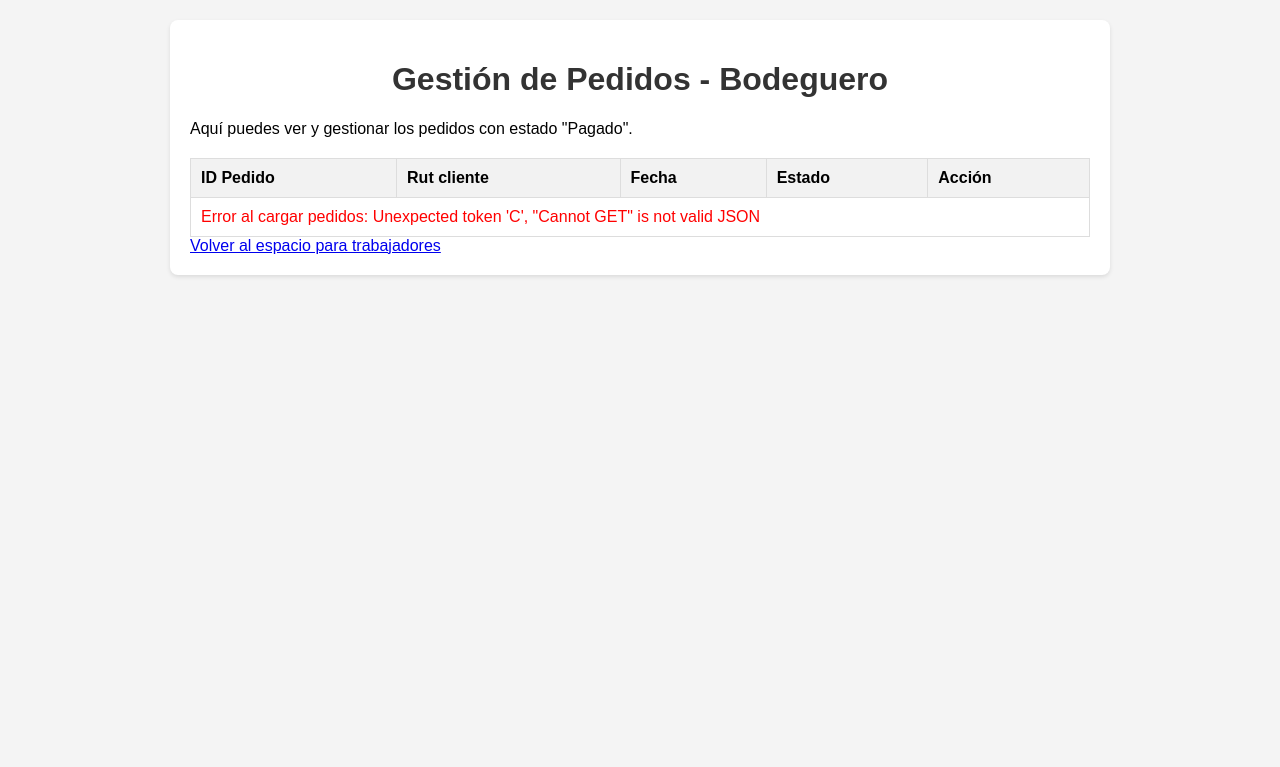
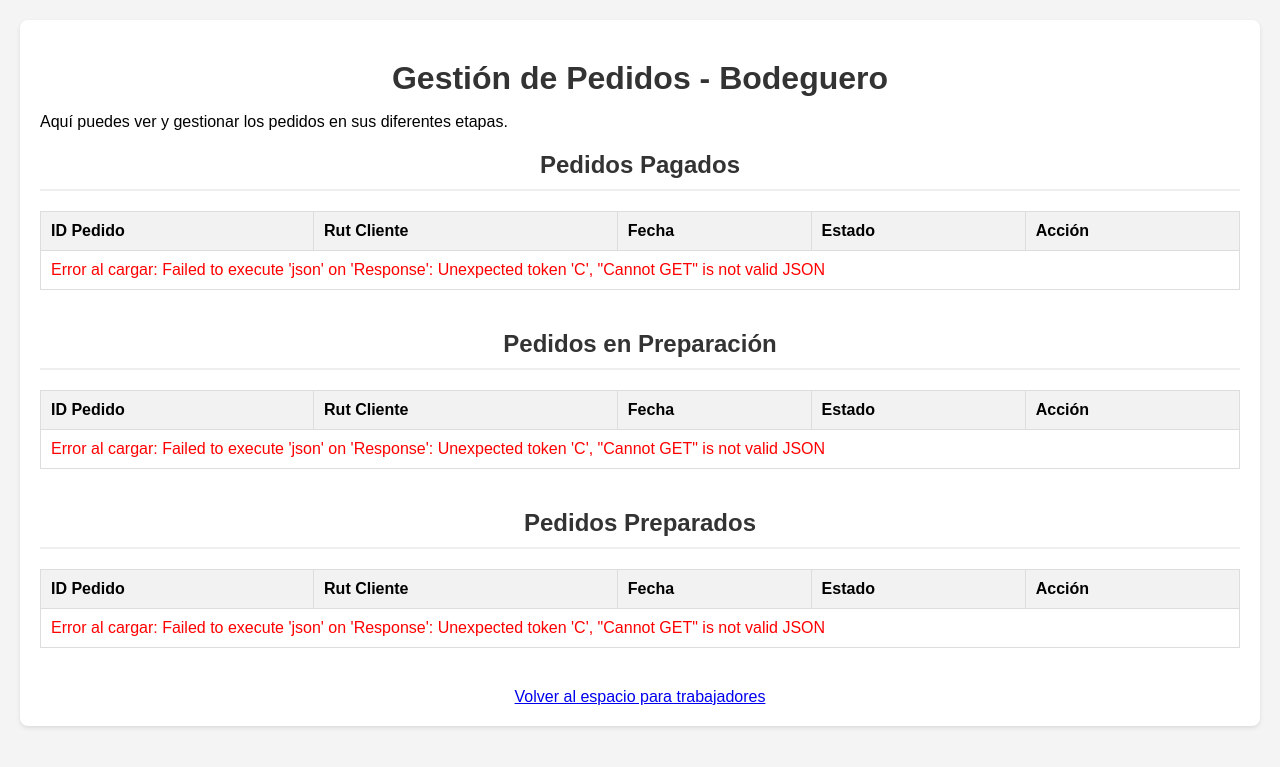
Before and after one commit to Yisus2328/integracion, a Django app: page /bodegueros/inventario/ in a window 1280 px wide. Shown: the top 767 px of the page. Run offline with Django 5.2, Linux system fonts and the light colour scheme.

Commit message:
commit con mi_inicio - falta hacer bodeguero y login admin - cambiar password

```diff
--- a/tienda/Static/css/bodeguero.css
+++ b/tienda/Static/css/bodeguero.css
@@ -1,31 +1,46 @@
-/* Estilos básicos para la tabla y botones */
+
+        /* Estilos básicos para la tabla y botones (puedes moverlos a bodeguero.css) */
         body { font-family: sans-serif; margin: 20px; background-color: #f4f4f4; }
-        .container { max-width: 900px; margin: 0 auto; background: #fff; padding: 20px; border-radius: 8px; box-shadow: 0 2px 4px rgba(0,0,0,0.1); }
-        h1 { text-align: center; color: #333; }
+        .container { max-width: 1200px; margin: 0 auto; background: #fff; padding: 20px; border-radius: 8px; box-shadow: 0 2px 4px rgba(0,0,0,0.1); margin-bottom: 20px; }
+        h1, h2 { text-align: center; color: #333; margin-top: 20px; margin-bottom: 15px; }
+        .pedidos-section { margin-bottom: 40px; }
+        .pedidos-section h2 { border-bottom: 2px solid #eee; padding-bottom: 10px; }
         table { width: 100%; border-collapse: collapse; margin-top: 20px; }
         th, td { border: 1px solid #ddd; padding: 10px; text-align: left; }
         th { background-color: #f2f2f2; }
-        .estado-pagado { color: #28a745; font-weight: bold; } /* Color para estado 'Pagado' */
-        .estado-procesado { color: #007bff; font-weight: bold; } /* Color para estado 'Procesado' */
-        .btn-procesar {
-            background-color: #ffc107; /* Amarillo */
+        .estado-pagado { color: #007bff; font-weight: bold; }
+        .estado-en_preparacion { color: #ffc107; font-weight: bold; } /* Amarillo/Naranja */
+        .estado-preparado { color: #28a745; font-weight: bold; } /* Verde */
+
+        .action-button {
+            background-color: #17a2b8; /* Azul claro */
             color: white;
             padding: 8px 12px;
             border: none;
             border-radius: 4px;
             cursor: pointer;
             font-size: 0.9em;
+            transition: background-color 0.3s ease;
+            white-space: nowrap;
         }
-        .btn-procesar:hover {
-            background-color: #e0a800;
+        .action-button:hover {
+            background-color: #138496;
         }
+
+        /* Colores específicos para los botones de transición */
+        .btn-en-preparacion { background-color: #28a745; } /* Verde */
+        .btn-en-preparacion:hover { background-color: #218838; }
+
+        .btn-preparado { background-color: #ffc107; color: #333; } /* Amarillo/Naranja */
+        .btn-preparado:hover { background-color: #e0a800; }
+
         #mensaje {
             margin-top: 15px;
             padding: 10px;
             border-radius: 5px;
             font-weight: bold;
             text-align: center;
-            display: none; /* Oculto por defecto */
+            display: none;
         }
         .mensaje-success { background-color: #d4edda; color: #155724; border: 1px solid #c3e6cb; }
         .mensaje-error { background-color: #f8d7da; color: #721c24; border: 1px solid #f5c6cb; }
@@ -40,9 +55,8 @@
             display: inline-block;
             vertical-align: middle;
             margin-left: 10px;
-            display: none; /* Oculto por defecto */
+            display: none;
         }
-
         @keyframes spin {
             0% { transform: rotate(0deg); }
             100% { transform: rotate(360deg); }
--- a/tienda/Static/js/bodeguero.js
+++ b/tienda/Static/js/bodeguero.js
@@ -1,10 +1,16 @@
 document.addEventListener('DOMContentLoaded', function() {
-    const pedidosTableBody = document.getElementById('pedidosTableBody');
+    const pedidosPagadosTableBody = document.getElementById('pedidosPagadosTableBody');
+    const pedidosEnPreparacionTableBody = document.getElementById('pedidosEnPreparacionTableBody');
+    const pedidosPreparadosTableBody = document.getElementById('pedidosPreparadosTableBody');
+
+    const noPedidosPagadosMessage = document.getElementById('noPedidosPagadosMessage');
+    const noPedidosEnPreparacionMessage = document.getElementById('noPedidosEnPreparacionMessage');
+    const noPedidosPreparadosMessage = document.getElementById('noPedidosPreparadosMessage');
+
     const mensajeDiv = document.getElementById('mensaje');
-    const noPedidosMessage = document.getElementById('noPedidosMessage');
     const loadingSpinner = document.getElementById('loadingSpinner');
 
-    const API_URL_BASE = 'http://localhost:3301';
+    const API_URL_BASE = 'http://localhost:3301'; // URL de tu API de Node.js
 
     async function showMessage(msg, type) {
         mensajeDiv.textContent = msg;
@@ -16,100 +22,150 @@ document.addEventListener('DOMContentLoaded', function() {
         mensajeDiv.textContent = '';
     }
 
-    async function fetchPedidosPagados() {
-        pedidosTableBody.innerHTML = '<tr><td colspan="7">Cargando pedidos...</td></tr>';
-        noPedidosMessage.style.display = 'none';
-        loadingSpinner.style.display = 'inline-block';
+    // Función para renderizar una tabla específica
+    function renderTable(tableBody, pedidos, noPedidosMessageElement, estado) {
+        tableBody.innerHTML = ''; // Limpiar la tabla
+        if (pedidos.length === 0) {
+            noPedidosMessageElement.style.display = 'block';
+        } else {
+            noPedidosMessageElement.style.display = 'none';
+            pedidos.forEach(pedido => {
+                const row = document.createElement('tr');
+                row.id = `pedido-${pedido.id_pedido}`;
+
+                let actionButtonHtml = '';
+                // Lógica de botones basada en el estado
+                switch (estado) {
+                    case 'Pagado':
+                        actionButtonHtml = `<button class="action-button btn-en-preparacion" data-id="${pedido.id_pedido}" data-next-state="En Preparacion">Poner en Preparación</button>`;
+                        break;
+                    case 'En Preparacion':
+                        actionButtonHtml = `<button class="action-button btn-preparado" data-id="${pedido.id_pedido}" data-next-state="Preparado">Marcar como Preparado</button>`;
+                        break;
+                    case 'Preparado':
+                        actionButtonHtml = `<span>Listo para Despacho</span>`; // No hay más acciones para el bodeguero aquí
+                        break;
+                }
+
+                row.innerHTML = `
+                    <td>${pedido.id_pedido}</td>
+                    <td>${pedido.rut}</td>
+                    <td>${new Date(pedido.fecha).toLocaleDateString('es-ES', { day: '2-digit', month: '2-digit', year: 'numeric' })}</td>
+                    <td><span class="estado-${pedido.estado.toLowerCase().replace(/ /g, '_')}">${pedido.estado}</span></td>
+                    <td>${actionButtonHtml}</td>
+                `;
+                tableBody.appendChild(row);
+            });
+        }
+    }
+
+    // Función principal para cargar todos los pedidos por sus estados
+    async function fetchAllPedidosByStates() {
+        // Mostrar spinners/mensajes de carga y ocultar mensajes de "no hay pedidos"
+
+
+        noPedidosPagadosMessage.style.display = 'none';
+        noPedidosEnPreparacionMessage.style.display = 'none';
+        noPedidosPreparadosMessage.style.display = 'none';
+        loadingSpinner.style.display = 'inline-block'; // Asegura que el spinner esté visible
 
         try {
-            const response = await fetch(`${API_URL_BASE}/pedidos/pagados`);
-            if (!response.ok) {
-                const errorData = await response.json();
-                throw new Error(errorData.message || 'Error al obtener los pedidos.');
+            // Realizar las tres llamadas a la API en paralelo
+            const [responsePagados, responseEnPreparacion, responsePreparados] = await Promise.all([
+                fetch(`${API_URL_BASE}/pedidos/pagados`),
+                fetch(`${API_URL_BASE}/pedidos/en-preparacion`),
+                fetch(`${API_URL_BASE}/pedidos/preparados`)
+            ]);
+
+            const dataPagados = await responsePagados.json();
+            const dataEnPreparacion = await responseEnPreparacion.json();
+            const dataPreparados = await responsePreparados.json();
+
+            loadingSpinner.style.display = 'none'; // Ocultar spinner una vez que todos los datos son recibidos
+
+            // Renderizar cada tabla con sus datos correspondientes
+            if (dataPagados.success) {
+                renderTable(pedidosPagadosTableBody, dataPagados.pedidos, noPedidosPagadosMessage, 'Pagado');
+            } else {
+                pedidosPagadosTableBody.innerHTML = `<tr><td colspan="5" style="color:red;">Error al cargar: ${dataPagados.message || 'Desconocido'}</td></tr>`;
+                showMessage(`Error al cargar pedidos pagados: ${dataPagados.message}`, 'error');
             }
-            const data = await response.json();
 
-            loadingSpinner.style.display = 'none';
+            if (dataEnPreparacion.success) {
+                renderTable(pedidosEnPreparacionTableBody, dataEnPreparacion.pedidos, noPedidosEnPreparacionMessage, 'En Preparacion');
+            } else {
+                pedidosEnPreparacionTableBody.innerHTML = `<tr><td colspan="5" style="color:red;">Error al cargar: ${dataEnPreparacion.message || 'Desconocido'}</td></tr>`;
+                showMessage(`Error al cargar pedidos en preparación: ${dataEnPreparacion.message}`, 'error');
+            }
 
-            if (data.success && data.pedidos.length > 0) {
-                renderPedidos(data.pedidos);
-                pedidosTableBody.classList.remove('empty-state');
+            if (dataPreparados.success) {
+                renderTable(pedidosPreparadosTableBody, dataPreparados.pedidos, noPedidosPreparadosMessage, 'Preparado');
             } else {
-                pedidosTableBody.innerHTML = '';
-                noPedidosMessage.style.display = 'block';
-                pedidosTableBody.classList.add('empty-state');
+                pedidosPreparadosTableBody.innerHTML = `<tr><td colspan="5" style="color:red;">Error al cargar: ${dataPreparados.message || 'Desconocido'}</td></tr>`;
+                showMessage(`Error al cargar pedidos preparados: ${dataPreparados.message}`, 'error');
             }
+
+            // Re-adjuntar event listeners a todos los botones de acción después de renderizar
+            document.querySelectorAll('.action-button').forEach(button => {
+                button.removeEventListener('click', handleUpdateEstadoPedido); // Evitar duplicados
+                button.addEventListener('click', handleUpdateEstadoPedido);
+            });
+
         } catch (error) {
             console.error('Error al cargar pedidos:', error);
-            pedidosTableBody.innerHTML = `<tr><td colspan="7" style="color:red;">Error al cargar pedidos: ${error.message}</td></tr>`;
-            loadingSpinner.style.display = 'none';
+            // Mostrar mensaje de error en todas las tablas si algo falla gravemente
+            pedidosPagadosTableBody.innerHTML = `<tr><td colspan="5" style="color:red;">Error al cargar: ${error.message}</td></tr>`;
+            pedidosEnPreparacionTableBody.innerHTML = `<tr><td colspan="5" style="color:red;">Error al cargar: ${error.message}</td></tr>`;
+            pedidosPreparadosTableBody.innerHTML = `<tr><td colspan="5" style="color:red;">Error al cargar: ${error.message}</td></tr>`;
+            loadingSpinner.style.display = 'none'; // Ocultar spinner en caso de error
             showMessage(`Error al cargar pedidos: ${error.message}`, 'error');
         }
     }
 
-    function renderPedidos(pedidos) {
-        pedidosTableBody.innerHTML = ''; // Limpiar contenido anterior
-        pedidos.forEach(pedido => {
-            const row = document.createElement('tr');
-            row.innerHTML = `
-                <td>${pedido.id_pedido}</td>
-                <td>${pedido.rut}</td>
-                <td>${new Date(pedido.fecha).toLocaleDateString()}</td>
-                <td><span class="estado-${pedido.estado.toLowerCase()}">${pedido.estado}</span></td>
-                <td>
-                    ${pedido.estado.toLowerCase() === 'pagado' ?
-                        `<button class="btn-procesar" data-id="${pedido.id_pedido}">Marcar como Procesado</button>` :
-                        `<span>${pedido.estado.toLowerCase() === 'procesado' ? 'Ya Procesado' : ''}</span>`
-                    }
-                </td>
-            `;
-            pedidosTableBody.appendChild(row);
-        });
-
-
-        document.querySelectorAll('.btn-procesar').forEach(button => {
-            button.addEventListener('click', handleProcesarPedido);
-        });
-    }
-
-    async function handleProcesarPedido(event) {
+    async function handleUpdateEstadoPedido(event) {
         const button = event.target;
         const pedidoId = button.dataset.id;
+        const nextState = button.dataset.nextState;
         const originalText = button.textContent;
+        const originalClass = button.className;
+
         button.disabled = true;
-        button.textContent = 'Procesando...';
+        button.textContent = 'Actualizando...';
+        button.classList.add('updating');
 
         try {
-            const response = await fetch(`${API_URL_BASE}/pedidos/${pedidoId}/procesar`, {
+            const response = await fetch(`${API_URL_BASE}/pedidos/${pedidoId}/actualizar_estado_bodeguero`, {
                 method: 'PUT',
                 headers: {
                     'Content-Type': 'application/json'
                 },
-                body: JSON.stringify({ estado: 'procesado' })
+                body: JSON.stringify({ nuevo_estado: nextState })
             });
 
             if (!response.ok) {
                 const errorData = await response.json();
-                throw new Error(errorData.message || 'Error al procesar el pedido.');
+                throw new Error(errorData.message || 'Error al actualizar el estado del pedido.');
             }
 
             const data = await response.json();
             if (data.success) {
-                await showMessage(data.message || `Pedido ${pedidoId} marcado como Procesado.`, 'success');
-
-                fetchPedidosPagados();
+                await showMessage(data.message, 'success');
+                // Después de una actualización exitosa, recargar todas las tablas
+                fetchAllPedidosByStates();
             } else {
-                showMessage(data.message || `No se pudo procesar el pedido ${pedidoId}.`, 'error');
+                showMessage(data.message || `No se pudo actualizar el pedido ${pedidoId}.`, 'error');
             }
         } catch (error) {
-            console.error('Error al procesar pedido:', error);
+            console.error('Error al actualizar pedido:', error);
             showMessage(`Error: ${error.message}`, 'error');
         } finally {
             button.disabled = false;
             button.textContent = originalText;
+            button.className = originalClass;
+            button.classList.remove('updating');
         }
     }
 
     // Cargar los pedidos al iniciar la página
-    fetchPedidosPagados();
+    fetchAllPedidosByStates();
 });
--- a/tienda/Static/js/clientes.js
+++ b/tienda/Static/js/clientes.js
@@ -87,6 +87,10 @@ async function iniciarSesionCliente() {
             mensajeDiv.className = 'exito';
             console.log('Inicio de sesión exitoso:', result);
 
+            if (result.rut) {
+                localStorage.setItem('cliente_rut', result.rut);
+            }
+
             setTimeout(() => {
                 window.location.href = result.redirect_url || '/';
             }, 1500);
--- a/tienda/Templates/v_bodeguero.html
+++ b/tienda/Templates/v_bodeguero.html
@@ -4,39 +4,76 @@
 <head>
     <meta charset="UTF-8">
     <meta name="viewport" content="width=device-width, initial-scale=1.0">
-    <title>Panel Bodeguero - Pedidos Pagados</title>
+    <title>Gestión de Pedidos - Bodeguero</title>
     <link rel="stylesheet" href="{% static 'css/bodeguero.css' %}">
     <link rel="stylesheet" href="https://cdnjs.cloudflare.com/ajax/libs/font-awesome/6.0.0/css/all.min.css" />
-
 </head>
 <body>
     <div class="container">
         <h1>Gestión de Pedidos - Bodeguero</h1>
-        <p>Aquí puedes ver y gestionar los pedidos con estado "Pagado".</p>
+        <p>Aquí puedes ver y gestionar los pedidos en sus diferentes etapas.</p>
 
         <div id="mensaje"></div>
         <div id="loadingSpinner" class="loading-spinner"></div>
 
-
-        <div id="pedidosTableContainer">
-            <table>
+        <div class="pedidos-section">
+            <h2>Pedidos Pagados</h2>
+            <table class="pedidos-table">
                 <thead>
                     <tr>
                         <th>ID Pedido</th>
-                        <th>Rut cliente</th> {# CAMBIO AQUÍ #}
+                        <th>Rut Cliente</th>
                         <th>Fecha</th>
                         <th>Estado</th>
                         <th>Acción</th>
                     </tr>
                 </thead>
-                <tbody id="pedidosTableBody">
-                    <tr><td colspan="6">Cargando pedidos...</td></tr> {# CAMBIO COLSPAN a 6 #}
+                <tbody id="pedidosPagadosTableBody">
+                    <tr><td colspan="5">Cargando pedidos pagados...</td></tr>
                 </tbody>
             </table>
+            <p id="noPedidosPagadosMessage" style="text-align: center; margin-top: 20px; display: none;">No hay pedidos con estado "Pagado" en este momento.</p>
         </div>
-        <p id="noPedidosMessage" style="text-align: center; margin-top: 20px; display: none;">No hay pedidos con estado "Pagado" en este momento.</p>
 
-        <a href="/login_t/">Volver al espacio para trabajadores</a>
+        <div class="pedidos-section">
+            <h2>Pedidos en Preparación</h2>
+            <table class="pedidos-table">
+                <thead>
+                    <tr>
+                        <th>ID Pedido</th>
+                        <th>Rut Cliente</th>
+                        <th>Fecha</th>
+                        <th>Estado</th>
+                        <th>Acción</th>
+                    </tr>
+                </thead>
+                <tbody id="pedidosEnPreparacionTableBody">
+                    <tr><td colspan="5">Cargando pedidos en preparación...</td></tr>
+                </tbody>
+            </table>
+            <p id="noPedidosEnPreparacionMessage" style="text-align: center; margin-top: 20px; display: none;">No hay pedidos con estado "En Preparación" en este momento.</p>
+        </div>
+
+        <div class="pedidos-section">
+            <h2>Pedidos Preparados</h2>
+            <table class="pedidos-table">
+                <thead>
+                    <tr>
+                        <th>ID Pedido</th>
+                        <th>Rut Cliente</th>
+                        <th>Fecha</th>
+                        <th>Estado</th>
+                        <th>Acción</th> {# Esta columna estará vacía para los preparados #}
+                    </tr>
+                </thead>
+                <tbody id="pedidosPreparadosTableBody">
+                    <tr><td colspan="5">Cargando pedidos preparados...</td></tr>
+                </tbody>
+            </table>
+            <p id="noPedidosPreparadosMessage" style="text-align: center; margin-top: 20px; display: none;">No hay pedidos con estado "Preparado" en este momento.</p>
+        </div>
+
+        <a href="/login_t/" style="display: block; text-align: center; margin-top: 30px;">Volver al espacio para trabajadores</a>
     </div>
 
     <script src="{% static 'js/bodeguero.js' %}"></script>
--- a/tienda/urls.py
+++ b/tienda/urls.py
@@ -17,10 +17,12 @@ urlpatterns = [
     path('login_a/', views.login_a, name='login_a'),
     path('agregar_empleado/', views.agregar_e, name='agregar_empleado'),
     path('guardar_pedido/', views.guardar_pedido, name='guardar_pedido'),
+    path('mi_cuenta/', views.mi_cuenta_cliente, name='mi_cuenta_cliente'),
 
     path('producto/procesar_agregar/', views.procesar_agregar_producto, name='procesar_agregar_producto'),
     path('login_cliente_django/', views.login_cliente_django, name='login_cliente_django'),
     path('logout_cliente/', auth_views.LogoutView.as_view(next_page='/'), name='logout_cliente'),
+    path('api/get_cliente_data/', views.get_cliente_data, name='get_cliente_data_api'),
 
 
 ]
--- a/tienda/views.py
+++ b/tienda/views.py
@@ -60,6 +60,9 @@ def pago(request):
 
 def checkout(request):
     return render(request, 'checkout.html')
+
+def mi_cuenta_cliente(request):
+    return render(request, 'mi_cuenta.html')
 
 
 
@@ -241,3 +244,49 @@ def login_cliente_django(request):
             return JsonResponse({'success': False, 'message': 'Error interno del servidor.'}, status=500)
 
     return JsonResponse({'success': False, 'message': 'Método no permitido.'}, status=405)
+
+
+
+def get_cliente_data(request): # ¡Ahora esta función obtendrá todo!
+    if not request.user.is_authenticated:
+        return JsonResponse({'success': False, 'message': 'No autenticado'}, status=401)
+
+    try:
+        # 1. Obtener el perfil de cliente
+        cliente = request.user.cliente_profile
+
+        # Prepara los datos del cliente
+        cliente_data = {
+            'rut': cliente.rut,
+            'nombre': cliente.nombre,
+            'email': cliente.email,
+            'telefono': cliente.telefono,
+            'direccion': cliente.direccion,
+        }
+
+        # 2. Obtener los pedidos asociados a este cliente
+        pedidos = cliente.pedidos.all().order_by('-fecha') # Ordenamos por fecha descendente
+
+        pedidos_list_data = []
+        for pedido in pedidos:
+            pedidos_list_data.append({
+                'id_pedido': pedido.id_pedido,
+                'fecha': pedido.fecha.strftime('%Y-%m-%d %H:%M'), # Formatear la fecha
+                'estado': pedido.estado,
+                'tipo_entrega': pedido.tipo_entrega,
+                'direccion_entrega': pedido.direccion_entrega,
+                # Agrega más campos si son relevantes para mostrar
+            })
+
+        # 3. Combinar los datos del cliente y los pedidos en una única respuesta JSON
+        return JsonResponse({
+            'success': True,
+            'cliente': cliente_data,
+            'pedidos': pedidos_list_data
+        })
+
+    except Cliente.DoesNotExist:
+        return JsonResponse({'success': False, 'message': 'No se encontró perfil de cliente para este usuario.'}, status=404)
+    except Exception as e:
+        print(f"Error en get_cliente_data (clientes y pedidos): {e}") # Mensaje de error más descriptivo
+        return JsonResponse({'success': False, 'message': 'Error interno del servidor al obtener datos del cliente y sus pedidos.'}, status=500)
```
Also changed, not shown: tienda/Static/css/inicio.css (+56 -0 lines), tienda/Static/css/mi_cuenta.css (added, +164 -0 lines), tienda/Static/js/mi_cuenta.js (added, +75 -0 lines), tienda/Templates/home.html (+5 -4 lines), tienda/Templates/mi_cuenta.html (added, +57 -0 lines), tienda/models.py (+7 -1 lines), tienda/migrations/0008_alter_pedido_cliente.py (added).
